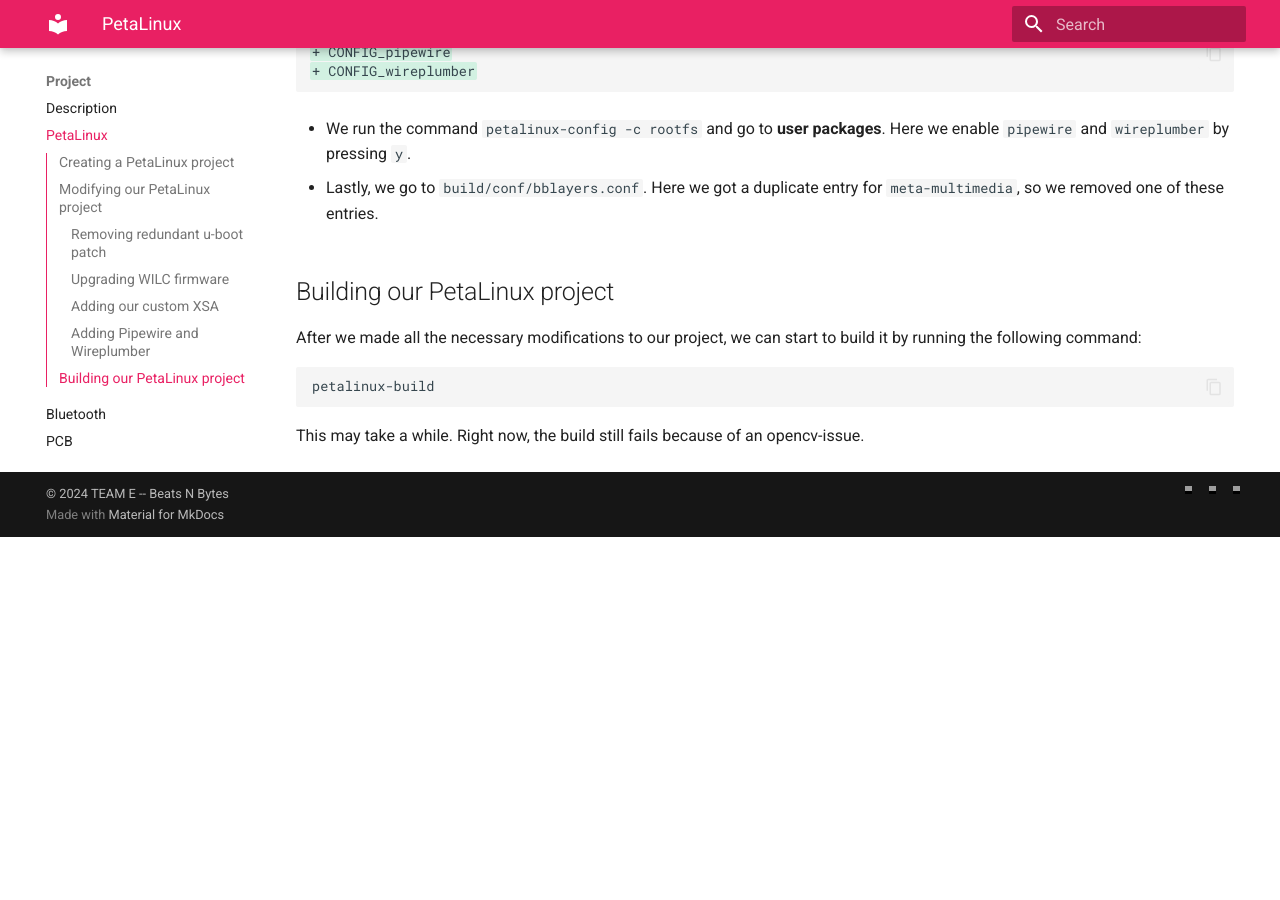
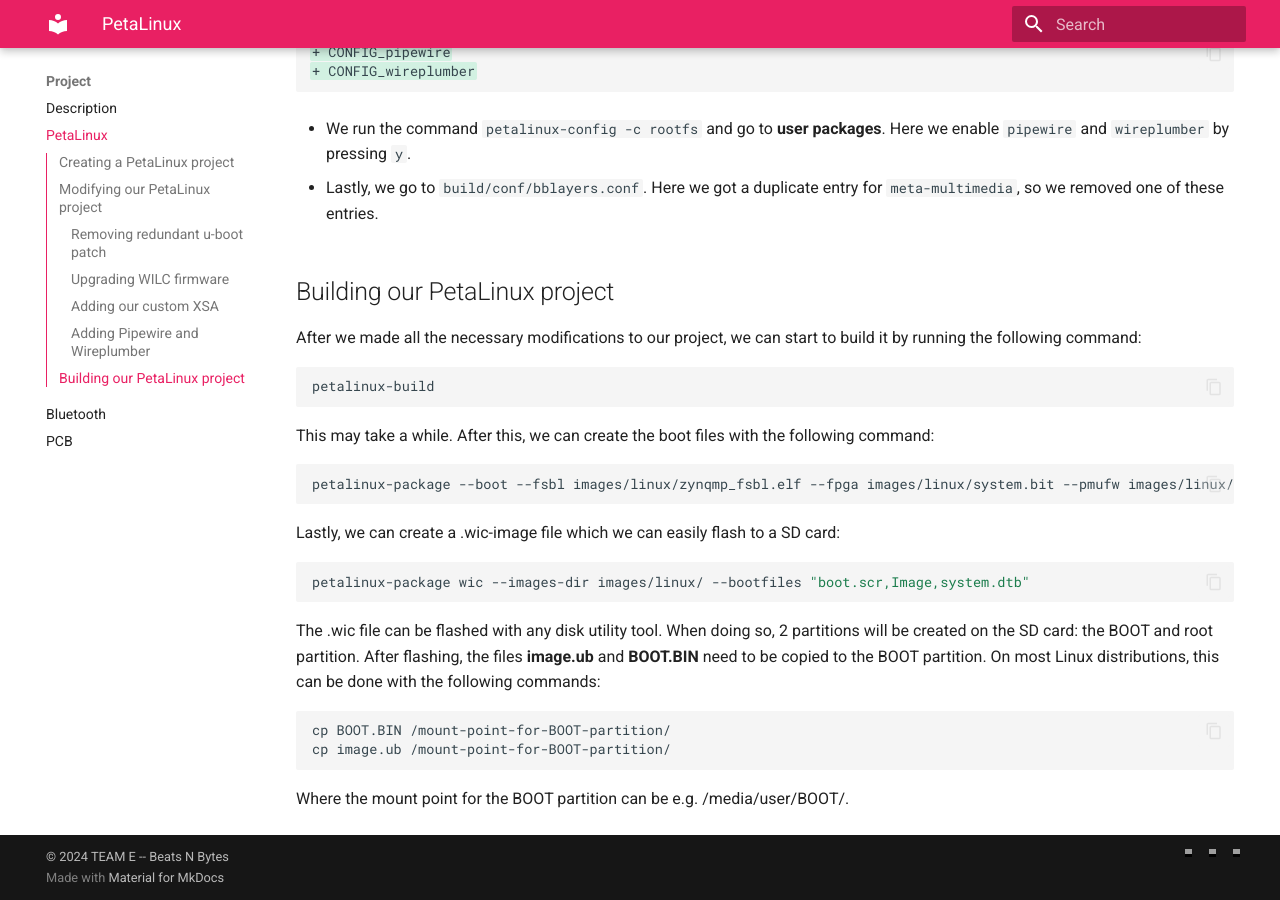
Before and after one commit to michielskobe/rnd-final-project, an MkDocs documentation site: the page built from docs/project/petalinux.md, in a window 1280 px wide and 900 px high, scrolled down 2128 px. Built offline with MkDocs 1.6.1 and Material for MkDocs 9.7.7, drawn with Linux system fonts in a browser that asks for light colours; nearby versions of some CDN libraries; library files that are not in the unit come from our copies; before the commit the page ends 2665 px from its top, so only the background shows below that; grey boxes are pictures that could not be loaded.

Commit message:
Added boot image to Petalinux documentation

````diff
--- a/docs/project/petalinux.md
+++ b/docs/project/petalinux.md
@@ -92,4 +92,25 @@ After we made all the necessary modifications to our project, we can start to bu
 petalinux-build
 ```
 
-This may take a while. Right now, the build still fails because of an opencv-issue.
+This may take a while. After this, we can create the boot files with the following command:
+
+``` bash
+petalinux-package --boot --fsbl images/linux/zynqmp_fsbl.elf --fpga images/linux/system.bit --pmufw images/linux/pmufw.elf --u-boot
+```
+
+Lastly, we can create a .wic-image file which we can easily flash to a SD card:
+
+``` bash
+petalinux-package wic --images-dir images/linux/ --bootfiles "boot.scr,Image,system.dtb"
+```
+
+The .wic file can be flashed with any disk utility tool. When doing so, 2 partitions will be created on the SD card: the BOOT and root partition.
+After flashing, the files **image.ub** and **BOOT.BIN** need to be copied to the BOOT partition.
+On most Linux distributions, this can be done with the following commands:
+
+``` bash
+cp BOOT.BIN /mount-point-for-BOOT-partition/
+cp image.ub /mount-point-for-BOOT-partition/
+```
+
+Where the mount point for the BOOT partition can be e.g. /media/user/BOOT/.
````
